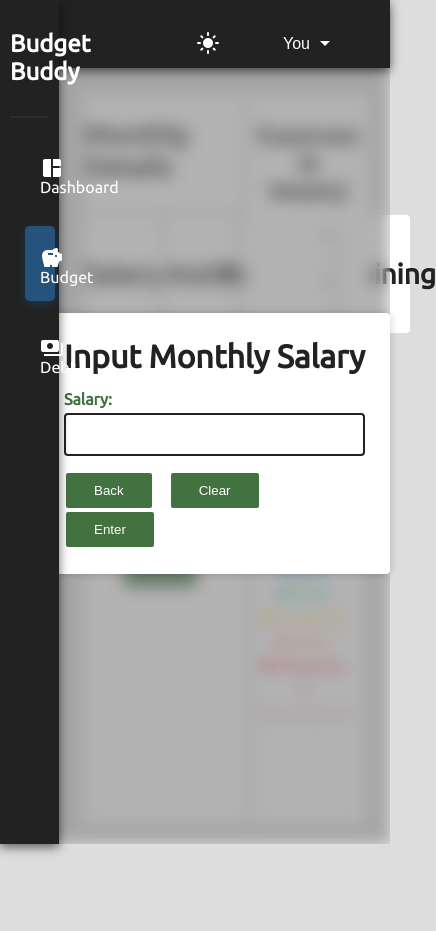
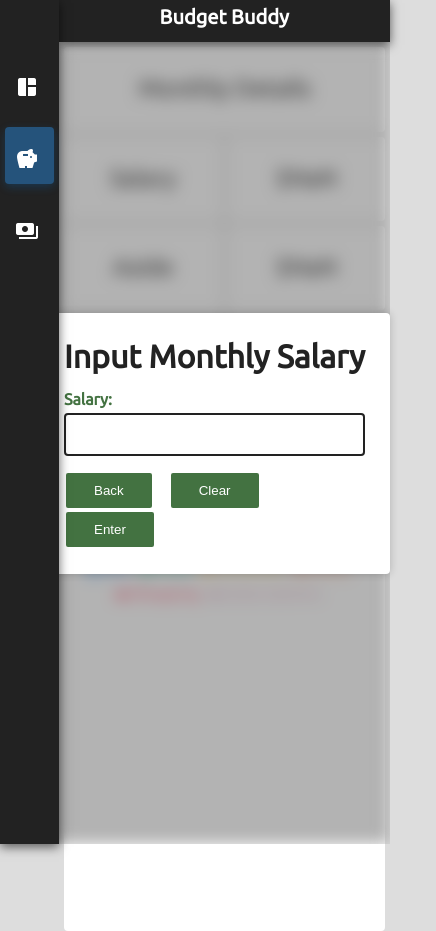
Before and after one commit to Group-Saber/saber-budget-buddy, a React (Create React App) app in the folder budget_buddy_frontend/: page /main/budget/salary in a window 390 px wide. Shown: the whole page, 436 px wide, since content can reach past the window. Before the commit the page ends 868 px from the top, so only its background shows below. Built offline with nearby package versions, Linux system fonts and the light colour scheme; the HTML template or start-up script is replaced by a standard one.

Commit message:
Mobile styling

```diff
--- a/budget_buddy_frontend/src/App.css
+++ b/budget_buddy_frontend/src/App.css
@@ -415,6 +415,14 @@ body {
   padding: 10px;
 }
 
+.budget-piechart {
+  width: 50%;
+  height: 100%;
+  border-radius: 4px;
+  background-color: var(--fg-color);
+  text-align: center;
+}
+
 .small-table {
   width: 22.5%;
   border-radius: 4px;
@@ -683,8 +691,122 @@ body {
   cursor: pointer;
 }
 
+@media only screen and (max-width: 768px) {
+  .top-panel {width: 85vw; height: 5vh;}
+
+  .side-panel {width: 15vw;}
+
+  .tab-body {
+    left: 15vw;
+    top: 5vh;
+    padding: 5px;
+  }
+
+  .panel-title {
+    position: relative;
+    display: flex;
+    justify-content: center;
+    font-size: 20px;
+    font-weight: bold;
+    top: 5px;
+  }
+
+  .links {
+    display: flex;
+    flex-direction: column;
+    padding-left: 5px;
+    padding-top: 5px;
+    margin-top: 50px;
+  }
+
+  .links a {
+    color: white;
+    text-decoration: none;
+    padding: 15px;
+  }
+
+  .links .current {
+    background-color: var(--blue);
+    margin-right: 5px;
+    border-radius: 4px;
+    box-shadow: 0 3px 10px rgba(7, 141, 250, 0.2);
+  }
+
+  .panel-icon {
+    position: relative;
+    top: 5px;
+    right: 5px;
+  }
+
+  .dash-top {height: 100%; flex-direction: column;}
+
+  .dash-bottom {height: 100%; flex-direction: column; margin-top: 50px;}
+
+  .dash-chart {width: 93%; height: 50%; margin-bottom: 5px;}
+
+  .dash-piechart {width: 100%; margin-bottom: 5px;}
+
+  .mobile-title {
+    width: 100%;
+    height: 10vh;
+    display: flex;
+    align-items: center;
+    justify-content: center;
+    background-color: var(--fg-color);
+    border-radius: 4px;
+    font-size: 24px;
+    font-weight: bold;
+    margin-bottom: 5px;
+  }
+
+  .mobile-column {width: 100%; display: flex;}
+
+  .mobile-row {width: 50%;}
+
+  .mobile-row:first-of-type {margin-right: 5px;}
+
+  .mobile-tile {
+    height: 10vh;
+    display: flex;
+    align-items: center;
+    justify-content: center;
+    background-color: var(--fg-color);
+    border-radius: 4px;
+    font-size: 24px;
+    font-weight: bold;
+    margin-bottom: 5px;
+  }
+
+  .mobile-tile:last-of-type {margin-bottom: 0;}
+
+  .budget-piechart {
+    height: 50vh;
+    width: 100%;
+  }
+
+  .mobile-total {
+    height: 10vh;
+    display: flex;
+    align-items: center;
+    justify-content: center;
+    background-color: var(--fg-color);
+    border-radius: 4px;
+    font-size: 24px;
+    font-weight: bold;
+    margin-bottom: 5px;
+  }
+
+  .mobile-total i {font-size: 56px;}
+
+  .mobile-total h2 {color: var(--blue); margin-right: 15px;}
+
+  .debt-chart {height: 50vh; width: 93%;}
+
+  .chart-bottom {margin-top: 5px;}
+}
+
 /* laptops */
-@media only screen and (max-width: 1800px)  {
+@media only screen and (min-width: 769px) and (max-width: 1800px)  {
   .top-panel {width: 85vw; height: 8vh;}
 
   .side-panel {width: 15vw;}
--- a/budget_buddy_frontend/src/components/Panel.js
+++ b/budget_buddy_frontend/src/components/Panel.js
@@ -76,6 +76,8 @@ const Panel = ({uid, updateUID}) => {
 
     return (
         <div>
+            {window.innerWidth > 768 ?
+            <div>
                 <div className='top-panel'>
                     <i className='material-icons top-icon' onClick={switchTheme}>light_mode</i>
                     <div className='panel-name'>
@@ -96,6 +98,19 @@ const Panel = ({uid, updateUID}) => {
                         <Link to='debt' className={isCurrent('/debt')} style={{color: color}}><i className='material-icons panel-icon'>payments</i> Debt</Link>
                     </div>
                 </div>
+            </div> :
+            <div>
+                <div className='top-panel'>
+                    <div className='panel-title' style={{color: color}} onClick={randomColor}>Budget Buddy</div>
+                </div>
+                <div className='side-panel'>
+                    <div className='links'>
+                        <Link to='dashboard' className={isCurrent('/dashboard')} style={{color: color}}><i className='material-icons panel-icon'>space_dashboard</i></Link>
+                        <Link to='budget' className={isCurrent('/budget')} style={{color: color}}><i className='material-icons panel-icon'>savings</i></Link>
+                        <Link to='debt' className={isCurrent('/debt')} style={{color: color}}><i className='material-icons panel-icon'>payments</i></Link>
+                    </div>
+                </div>
+            </div>}
             <Routes>
                 <Route path='dashboard' element={<DashboardPage uid={uid} user={user} />}></Route>
                 <Route path='budget/*' element={<BudgetPage uid={uid} user={user} />}></Route>
--- a/budget_buddy_frontend/src/pages/BudgetPage.js
+++ b/budget_buddy_frontend/src/pages/BudgetPage.js
@@ -124,7 +124,9 @@ const BudgetPage = ({uid, user}) => {
 
     return (
         <div className='tab-body'>
-            <div className='budget-top'>
+            {window.innerWidth > 768 ?
+            <div>
+                <div className='budget-top'>
                 <div className='budget-column'>
                     <div className='budget-title'>Monthly Details</div>
                     <div className='budget-row'>
@@ -180,10 +182,31 @@ const BudgetPage = ({uid, user}) => {
                         ))}
                     </ul>
                 </div>
-                <div className='dash-piechart'>
+                <div className='budget-piechart'>
                     <ExpensesPieChart expenses={expenses} />
                 </div>
             </div>
+            </div> :
+            <div>
+                <div className='mobile-title'>Monthly Details</div>
+                <div className='mobile-column'>
+                    <div className='mobile-row'>
+                        <div className='mobile-tile'>Salary</div>
+                        <div className='mobile-tile'>Aside</div>
+                        <div className='mobile-tile'>Expenses</div>
+                        <div className='mobile-tile'>Remaining</div>
+                    </div>
+                    <div className='mobile-row'>
+                        <div className='mobile-tile'>${parseFloat(user.salary).toFixed(2)}</div>
+                        <div className='mobile-tile'>${parseFloat(user.aside).toFixed(2)}</div>
+                        <div className='mobile-tile'>${total.toFixed(2)}</div>
+                        <div className='mobile-tile'>${(user.salary - user.aside - total).toFixed(2)}</div>
+                    </div>
+                </div>
+                <div className='budget-piechart'>
+                    <ExpensesPieChart expenses={expenses} />
+                </div>
+            </div> }
             <Routes>
                 <Route path='salary' element={<InputSalary user={user} />}></Route>
                 <Route path='aside' element={<InputAside user={user} />}></Route>
--- a/budget_buddy_frontend/src/pages/DashboardPage.js
+++ b/budget_buddy_frontend/src/pages/DashboardPage.js
@@ -63,11 +63,11 @@ const DashboardPage = ({uid, user}) => {
                     <div className='dash-budget'>Aside</div>
                     <div className='dash-budget'>Remaining</div>
                 </div> : null}
-                <div className='dash-column'>
+                {window.innerWidth > 768 ? <div className='dash-column'>
                     <div className='dash-budget'>${parseFloat(user.salary).toFixed(2)}</div>
                     <div className='dash-budget'>${parseFloat(user.aside).toFixed(2)}</div>
                     <div className='dash-budget'>${(user.salary - total).toFixed(2)}</div>
-                </div>
+                </div> : null}
                 <div className='dash-chart'>
                     <ExpensesLineChart expenses={expenses} color='#E8896E'></ExpensesLineChart>
                 </div>
--- a/budget_buddy_frontend/src/pages/DebtPage.js
+++ b/budget_buddy_frontend/src/pages/DebtPage.js
@@ -98,6 +98,8 @@ const DebtPage = ({uid, user}) => {
 
     return (
         <div className='tab-body'>
+            {window.innerWidth > 768 ?
+            <div>
                 <div className='debt-top'>
                     <div className='totals'>
                         <div className='total-stacked'>
@@ -166,6 +168,27 @@ const DebtPage = ({uid, user}) => {
                         </ul>
                     </div>
                 </div>
+            </div> :
+            <div>
+                <div className='mobile-total top'>
+                        <i className='material-icons positive'>arrow_upward</i>
+                        <p>${positive.toFixed(2)}</p>
+                </div>
+                <div className='mobile-total bottom'>
+                    <i className='material-icons'>arrow_downward</i>
+                        <p>-${Math.abs(negative).toFixed(2)}</p>
+                </div>
+                <div className='mobile-total'>
+                    <h2>Total</h2>
+                    <p>{positive + negative >= 0 ? '$' + (positive + negative).toFixed(2) : '-$' + Math.abs(positive + negative).toFixed(2)}</p>
+                </div>
+                <div className='debt-chart'>
+                    <DebtBarChart debts={debts.map((debt) => debt.amount >= 0 ? (debt) : (0))} color={'#599656'} title={'Positive Debts'} />
+                </div>
+                <div className='debt-chart chart-bottom'>
+                    <DebtBarChart debts={debts.map((debt) => debt.amount < 0 ? (debt) : (0))} color={'#ec0a00'} title={'Negative Debts'} />
+                </div>
+            </div>}
             <Routes>
                 <Route path='input' element={<InputDebt user={user} uid={uid} pos={positive} neg={negative} setPos={setPositive} setNeg={setNegative} debts={debts} setDebts={setDebts} />}></Route>
                 <Route path='d:index' element={<EditDebt user={user} uid={uid} pos={positive} neg={negative} setPos={setPositive} setNeg={setNegative} debts={debts} setDebts={setDebts} paid={paid} setPaid={setPaid} />}></Route>
```
Lines whose indentation alone changed are shown as unchanged.
